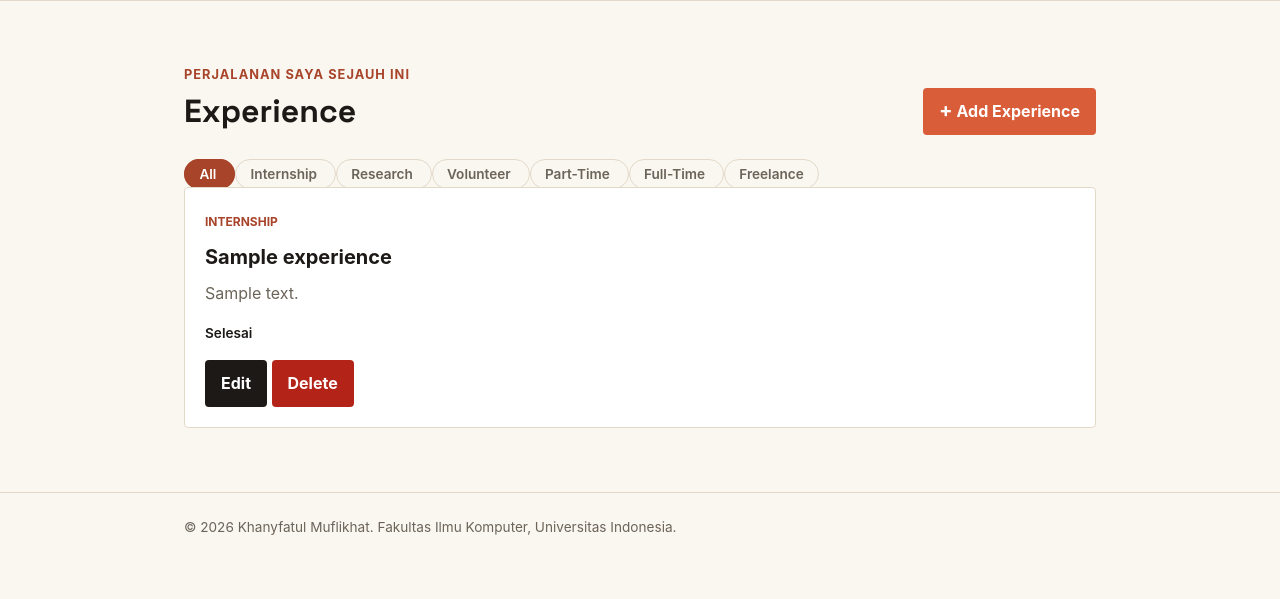
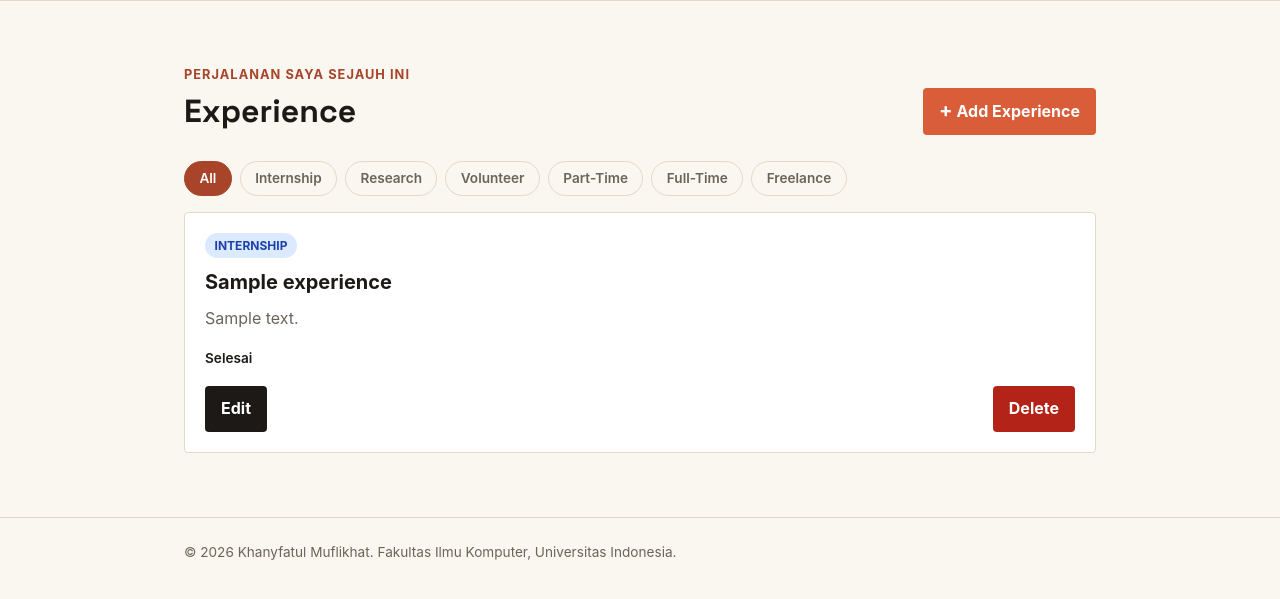
Before and after one commit to KhanyfatulMuflikhat/myportofolio, a Django app: page /experience/ in a window 1280 px wide. Shown: the part 74-673 px from the top of the page. Run offline with Django 5.2, Linux system fonts and the light colour scheme; tables that the repository leaves empty hold one stand-in row (values such as "Sample post").

Commit message:
style(experience): align experience card UI with achievement styling

```diff
--- a/static/css/style.css
+++ b/static/css/style.css
@@ -370,8 +370,14 @@ h1, .brand {
 }
 
 .project-card-actions {
-    margin-top: auto;
     padding-top: 1rem;
+}
+
+.project-actions {
+    display: flex;
+    justify-content: space-between;
+    align-items: center;
+    gap: 0.75rem;
 }
 
 .project-card:hover {
@@ -479,6 +485,7 @@ h1, .brand {
     display: grid;
     grid-template-columns: repeat(auto-fit, minmax(240px, 1fr));
     gap: 1rem;
+    align-items: stretch;
 }
 
 .experience-card {
@@ -486,6 +493,8 @@ h1, .brand {
     background-color: #fff;
     border: 1px solid var(--line);
     border-radius: var(--radius);
+    display: flex;
+    flex-direction: column;
 }
 
 .experience-category {
@@ -493,6 +502,10 @@ h1, .brand {
     font-size: 0.75rem;
     font-weight: 700;
     text-transform: uppercase;
+    padding: 0.2rem 0.6rem;
+    border-radius: 999px;
+    display: inline-block;
+    align-self: flex-start;
 }
 
 .experience-card h2 {
@@ -506,7 +519,8 @@ h1, .brand {
 }
 
 .experience-status {
-    margin-top: 1rem;
+    margin-top: auto;
+    padding-top: 1rem;
     font-size: 0.85rem;
     font-weight: 600;
 }
@@ -560,18 +574,20 @@ h1, .brand {
 }
 
 .achievement-date {
-    margin-top: 1rem;
+    margin-top: auto;
+    padding-top: 1rem;
     font-size: 0.85rem;
     font-weight: 600;
 }
 
-/* filter achievement per kategori */
-.achievement-filter {
+/* filter achievement & experience per kategori */
+.achievement-filter,
+.experience-filter {
     display: flex;
     flex-wrap: wrap;
     gap: 0.5rem;
-    margin-top: 1.0rem;
-    margin-bottom: 1.5rem;
+    margin-top: 0.5rem;
+    margin-bottom: 1.0rem;
 }
 
 .filter-pill {
@@ -613,6 +629,31 @@ h1, .brand {
 .level-international {
     background-color: #fee2e2;
     color: #b91c1c;
+}
+
+.category-internship {
+    background-color: #dbeafe;
+    color: #1e40af;
+}
+.category-research {
+    background-color: #ede9fe;
+    color: #5b21b6;
+}
+.category-volunteer {
+    background-color: #dcfce7;
+    color: #166534;
+}
+.category-part-time {
+    background-color: #fef9c3;
+    color: #854d0e;
+}
+.category-full-time {
+    background-color: #fee2e2;
+    color: #991b1b;
+}
+.category-freelance {
+    background-color: #ffedd5;
+    color: #9a3412;
 }
 
 /* project form*/
```
